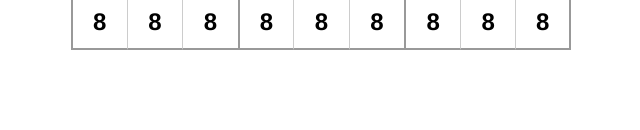
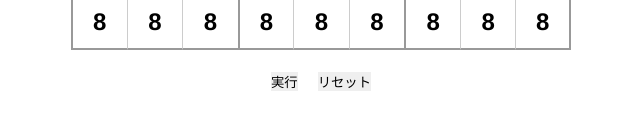
Before and after one commit to yuto-ono/sudoku-rust-wasm, a Svelte app: page / in a window 1280 px wide. Shown: the part 530-660 px from the top of the page, without its empty margins (319-959 px from the left). Built offline with nearby package versions, Linux system fonts and the light colour scheme.

Commit message:
ButtonBox

```diff
--- a/src/App.svelte
+++ b/src/App.svelte
@@ -1,5 +1,6 @@
 <script lang="ts">
   import Board from "./Board.svelte"
+  import ButtonBox from "./ButtonBox.svelte"
   import Title from "./Title.svelte"
 </script>
 
@@ -7,6 +8,7 @@
   <Title>数独を一瞬で解いてしまうプログラム</Title>
   <div class="container">
     <Board />
+    <ButtonBox />
   </div>
 </main>
 
--- /dev/null
+++ b/src/ButtonBox.svelte
@@ -0,0 +1,25 @@
+<div class="btn-box">
+  <div class="btn-wrapper">
+    <button type="button" class="btn solve">実行</button>
+  </div>
+  <div class="btn-wrapper">
+    <button type="button" class="btn reset">リセット</button>
+  </div>
+</div>
+
+<style lang="scss">
+  @use "btn-base" as *;
+  .btn-box {
+    display: flex;
+    justify-content: center;
+    margin-top: 20px;
+  }
+  .btn-wrapper {
+    &:nth-child(n + 2) {
+      margin-left: 20px;
+    }
+  }
+  .btn {
+    @extend %btn-base;
+  }
+</style>
--- /dev/null
+++ b/src/btn-base.scss
@@ -0,0 +1,14 @@
+%btn-base {
+  display: inline-block;
+  padding: 0;
+  border: none;
+  appearance: none;
+  outline: none;
+  cursor: pointer;
+  user-select: none;
+  color: inherit;
+  transition: opacity 0.3s;
+  &:hover {
+    opacity: 0.7;
+  }
+}
```
